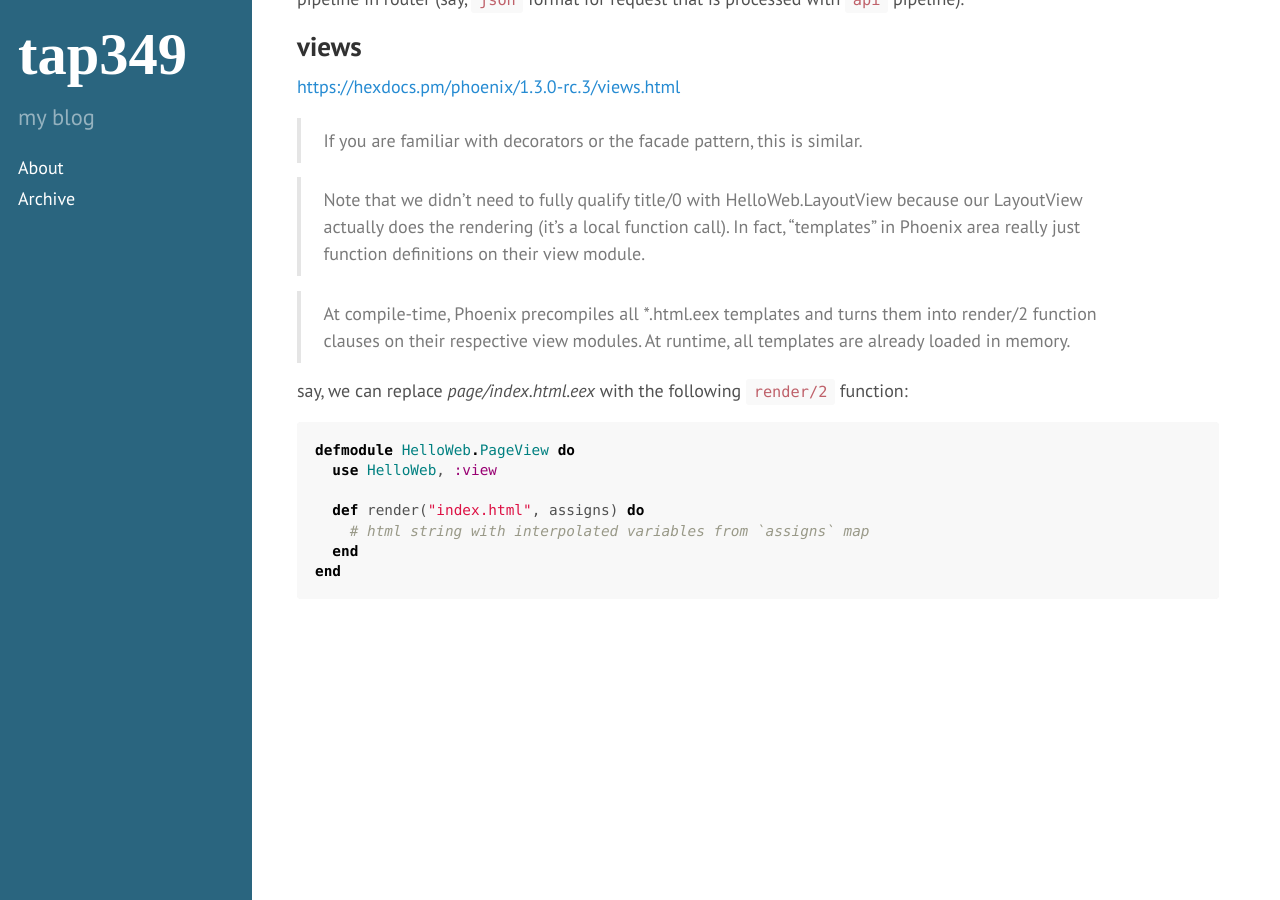
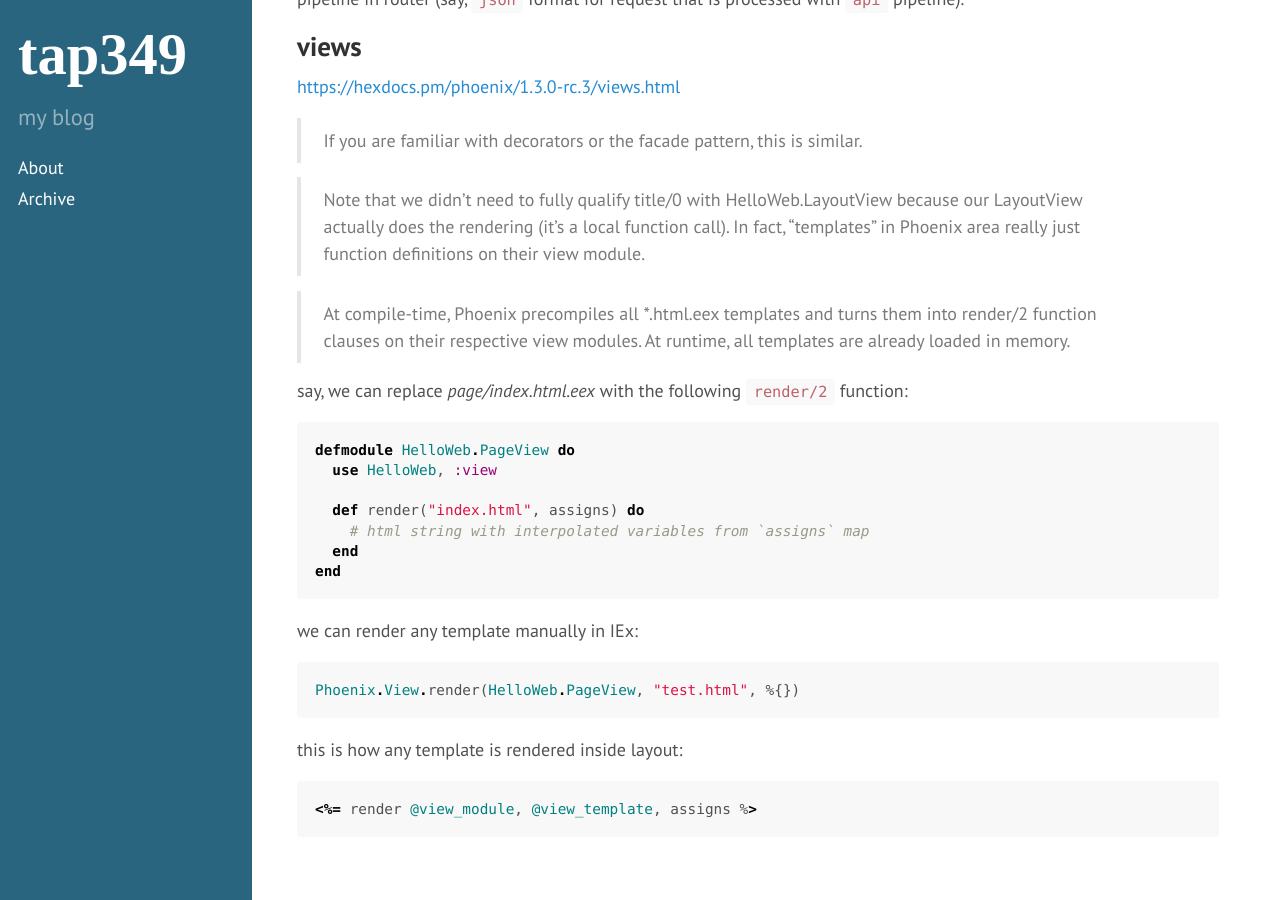
Before and after one commit to tap349/tap349.github.io, a Jekyll site: the page built from _posts/2016-11-12-phoenix.md, in a window 1280 px wide and 900 px high, scrolled down 3719 px. Built offline with Jekyll 4.4.1, drawn with Linux system fonts in a browser that asks for light colours.

Commit message:
update 2017-07-28_10:49:14

````diff
--- a/_posts/2016-11-12-phoenix.md
+++ b/_posts/2016-11-12-phoenix.md
@@ -180,3 +180,15 @@ defmodule HelloWeb.PageView do
   end
 end
 ```
+
+we can render any template manually in IEx:
+
+```elixir
+Phoenix.View.render(HelloWeb.PageView, "test.html", %{})
+```
+
+this is how any template is rendered inside layout:
+
+```elixir
+<%= render @view_module, @view_template, assigns %>
+```
````
